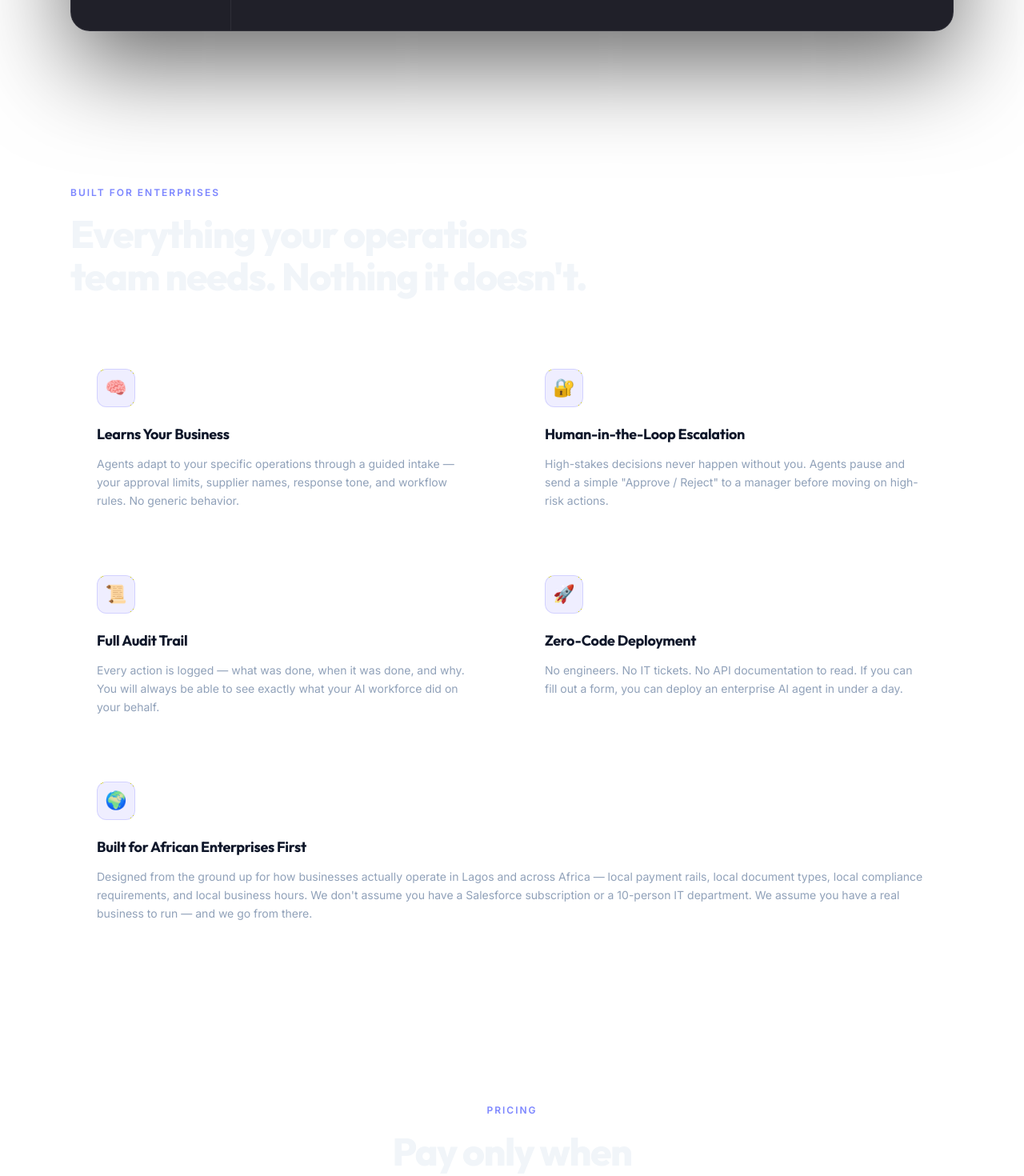
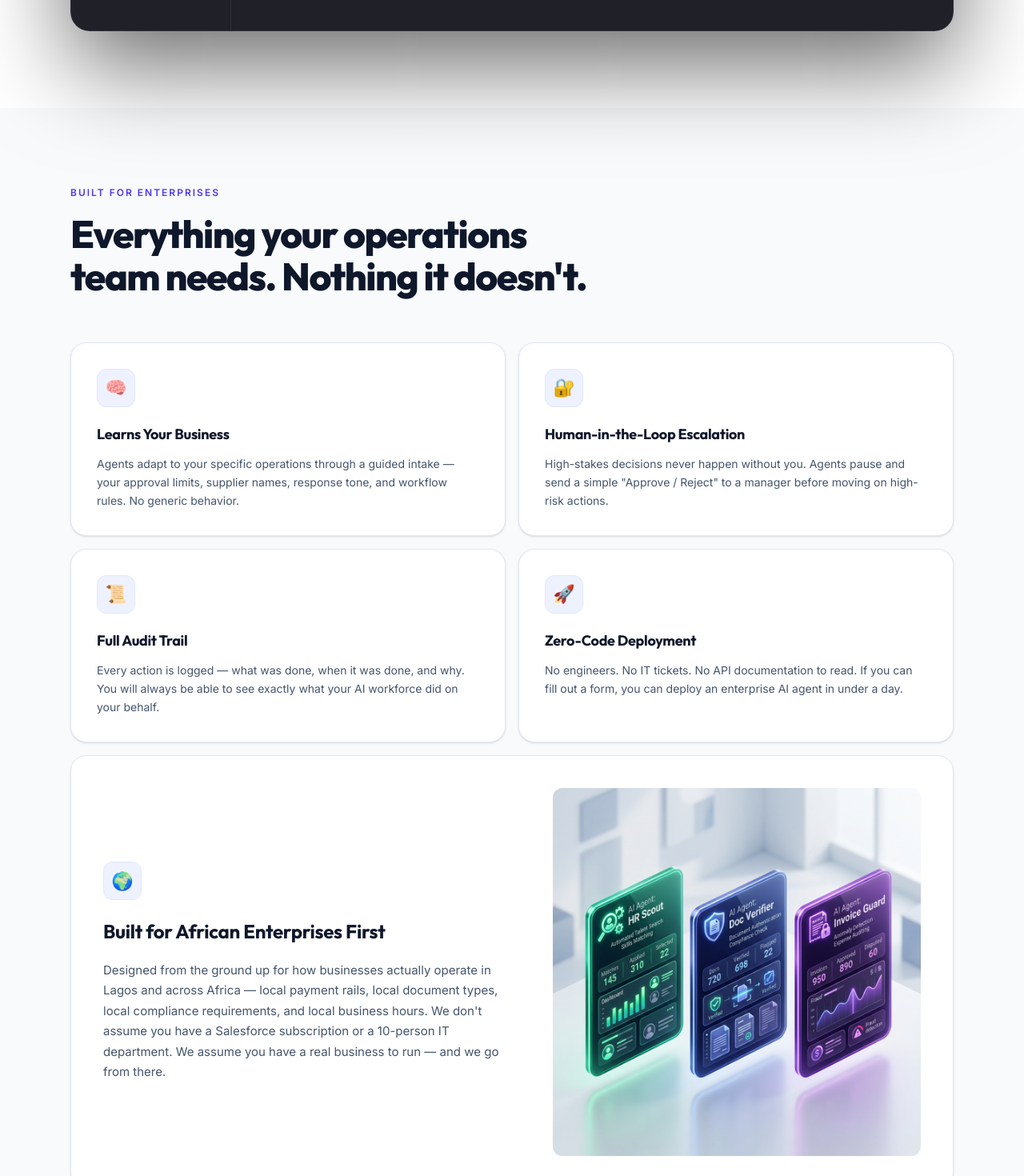
Before and after one commit to Pipe7-sudo/Agentic, a Next.js app in the folder frontend/: page / in a window 1280 px wide. Shown: the part 3940-5410 px from the top of the page at 80% size. Built offline with nearby package versions, Linux system fonts and the light colour scheme.

Commit message:
refactor(features): add African enterprise graphics and responsiveness

```diff
--- a/frontend/src/components/landing/FeaturesSection.tsx
+++ b/frontend/src/components/landing/FeaturesSection.tsx
@@ -1,27 +1,49 @@
+import Image from 'next/image';
+
 const FEATURES = [
-  { icon: '🧠', title: 'Learns Your Business', desc: 'Agents adapt to your specific operations through a guided intake — your approval limits, supplier names, response tone, and workflow rules. No generic behavior.', wide: false },
-  { icon: '🔐', title: 'Human-in-the-Loop Escalation', desc: 'High-stakes decisions never happen without you. Agents pause and send a simple "Approve / Reject" to a manager before moving on high-risk actions.', wide: false },
-  { icon: '📜', title: 'Full Audit Trail', desc: 'Every action is logged — what was done, when it was done, and why. You will always be able to see exactly what your AI workforce did on your behalf.', wide: false },
-  { icon: '🚀', title: 'Zero-Code Deployment', desc: 'No engineers. No IT tickets. No API documentation to read. If you can fill out a form, you can deploy an enterprise AI agent in under a day.', wide: false },
-  { icon: '🌍', title: 'Built for African Enterprises First', desc: "Designed from the ground up for how businesses actually operate in Lagos and across Africa — local payment rails, local document types, local compliance requirements, and local business hours. We don't assume you have a Salesforce subscription or a 10-person IT department. We assume you have a real business to run — and we go from there.", wide: true },
+  { icon: '🧠', title: 'Learns Your Business', desc: 'Agents adapt to your specific operations through a guided intake — your approval limits, supplier names, response tone, and workflow rules. No generic behavior.' },
+  { icon: '🔐', title: 'Human-in-the-Loop Escalation', desc: 'High-stakes decisions never happen without you. Agents pause and send a simple "Approve / Reject" to a manager before moving on high-risk actions.' },
+  { icon: '📜', title: 'Full Audit Trail', desc: 'Every action is logged — what was done, when it was done, and why. You will always be able to see exactly what your AI workforce did on your behalf.' },
+  { icon: '🚀', title: 'Zero-Code Deployment', desc: 'No engineers. No IT tickets. No API documentation to read. If you can fill out a form, you can deploy an enterprise AI agent in under a day.' },
 ];
 
 export default function FeaturesSection() {
   return (
-    <section className="py-24">
+    <section id="features" className="py-24 bg-slate-50 dark:bg-transparent">
       <div className="max-w-6xl mx-auto px-6">
-        <div className="mb-14">
-          <span className="text-[12px] font-semibold uppercase tracking-[2px] text-indigo-400 block mb-4">Built for Enterprises</span>
-          <h2 className="font-['Outfit'] text-[clamp(28px,4vw,48px)] font-extrabold tracking-[-1.5px] leading-[1.1] text-slate-100">Everything your operations<br />team needs. Nothing it doesn&apos;t.</h2>
+        <div className="mb-14 text-center md:text-left">
+          <span className="text-[12px] font-semibold uppercase tracking-[2px] text-indigo-600 dark:text-indigo-400 block mb-4">Built for Enterprises</span>
+          <h2 className="font-['Outfit'] text-[clamp(28px,4vw,48px)] font-extrabold tracking-[-1.5px] leading-[1.1] text-slate-900 dark:text-slate-100">Everything your operations<br />team needs. Nothing it doesn&apos;t.</h2>
         </div>
+
         <div className="grid grid-cols-1 md:grid-cols-2 gap-4">
           {FEATURES.map(f => (
-            <div key={f.title} className={`bg-white/[0.03] border border-white/[0.07] rounded-[20px] p-8 hover:bg-white/[0.06] hover:border-indigo-500/40 hover:-translate-y-0.5 transition-all duration-300 ${f.wide ? 'md:col-span-2' : ''}`}>
-              <div className="w-12 h-12 rounded-xl bg-indigo-500/10 border border-indigo-500/20 flex items-center justify-center text-[22px] mb-5">{f.icon}</div>
-              <h3 className="font-['Outfit'] text-[18px] font-bold mb-2.5 tracking-[-0.3px]">{f.title}</h3>
-              <p className="text-sm text-slate-400 leading-[1.65]">{f.desc}</p>
+            <div key={f.title} className="bg-white dark:bg-white/[0.03] border border-slate-200 dark:border-white/[0.07] rounded-[20px] p-8 shadow-sm dark:shadow-none hover:shadow-md dark:hover:bg-white/[0.06] hover:border-indigo-500/40 hover:-translate-y-0.5 transition-all duration-300">
+              <div className="w-12 h-12 rounded-xl bg-indigo-50 dark:bg-indigo-500/10 border border-indigo-100 dark:border-indigo-500/20 flex items-center justify-center text-[22px] mb-5">{f.icon}</div>
+              <h3 className="font-['Outfit'] text-[18px] font-bold mb-2.5 tracking-[-0.3px] text-slate-900 dark:text-white">{f.title}</h3>
+              <p className="text-sm text-slate-600 dark:text-slate-400 leading-[1.65]">{f.desc}</p>
             </div>
           ))}
+
+          {/* African Enterprise Wide Card with Image */}
+          <div className="md:col-span-2 bg-white dark:bg-white/[0.03] border border-slate-200 dark:border-white/[0.07] rounded-[20px] p-8 sm:p-10 shadow-sm dark:shadow-none hover:shadow-md dark:hover:bg-white/[0.06] hover:border-indigo-500/40 hover:-translate-y-0.5 transition-all duration-300 flex flex-col lg:flex-row items-center gap-10 overflow-hidden">
+            <div className="flex-1">
+              <div className="w-12 h-12 rounded-xl bg-indigo-50 dark:bg-indigo-500/10 border border-indigo-100 dark:border-indigo-500/20 flex items-center justify-center text-[22px] mb-5">🌍</div>
+              <h3 className="font-['Outfit'] text-[22px] sm:text-[24px] font-bold mb-4 tracking-[-0.3px] text-slate-900 dark:text-white">Built for African Enterprises First</h3>
+              <p className="text-[15px] text-slate-600 dark:text-slate-400 leading-[1.7]">
+                Designed from the ground up for how businesses actually operate in Lagos and across Africa — local payment rails, local document types, local compliance requirements, and local business hours. We don&apos;t assume you have a Salesforce subscription or a 10-person IT department. We assume you have a real business to run — and we go from there.
+              </p>
+            </div>
+            <div className="w-full lg:w-[45%] shrink-0">
+               <Image
+                  src="/images/features-agents.png"
+                  alt="AI Agents ecosystem"
+                  width={600}
+                  height={400}
+                  className="w-full h-auto object-cover rounded-xl"
+               />
+            </div>
+          </div>
         </div>
       </div>
     </section>
```
